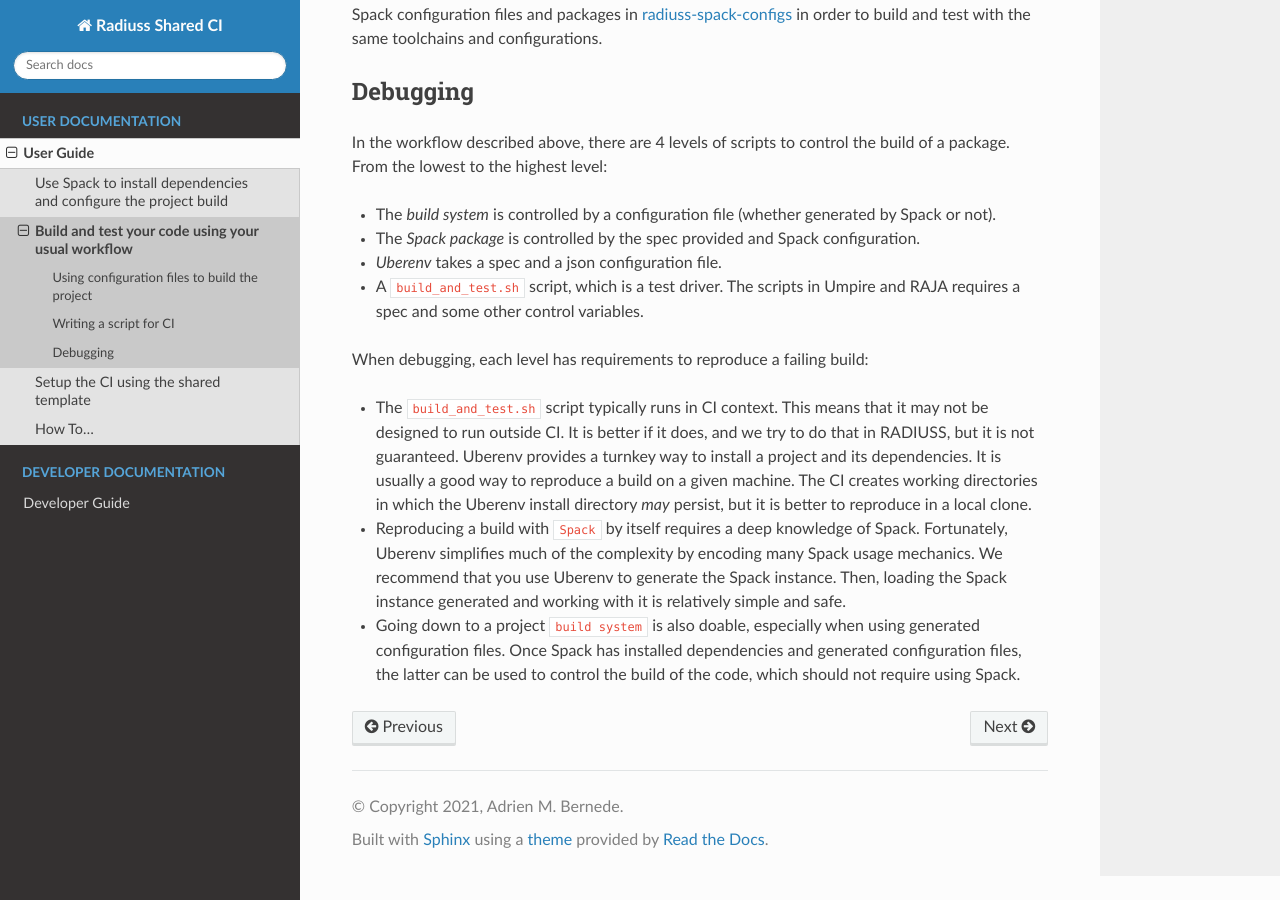
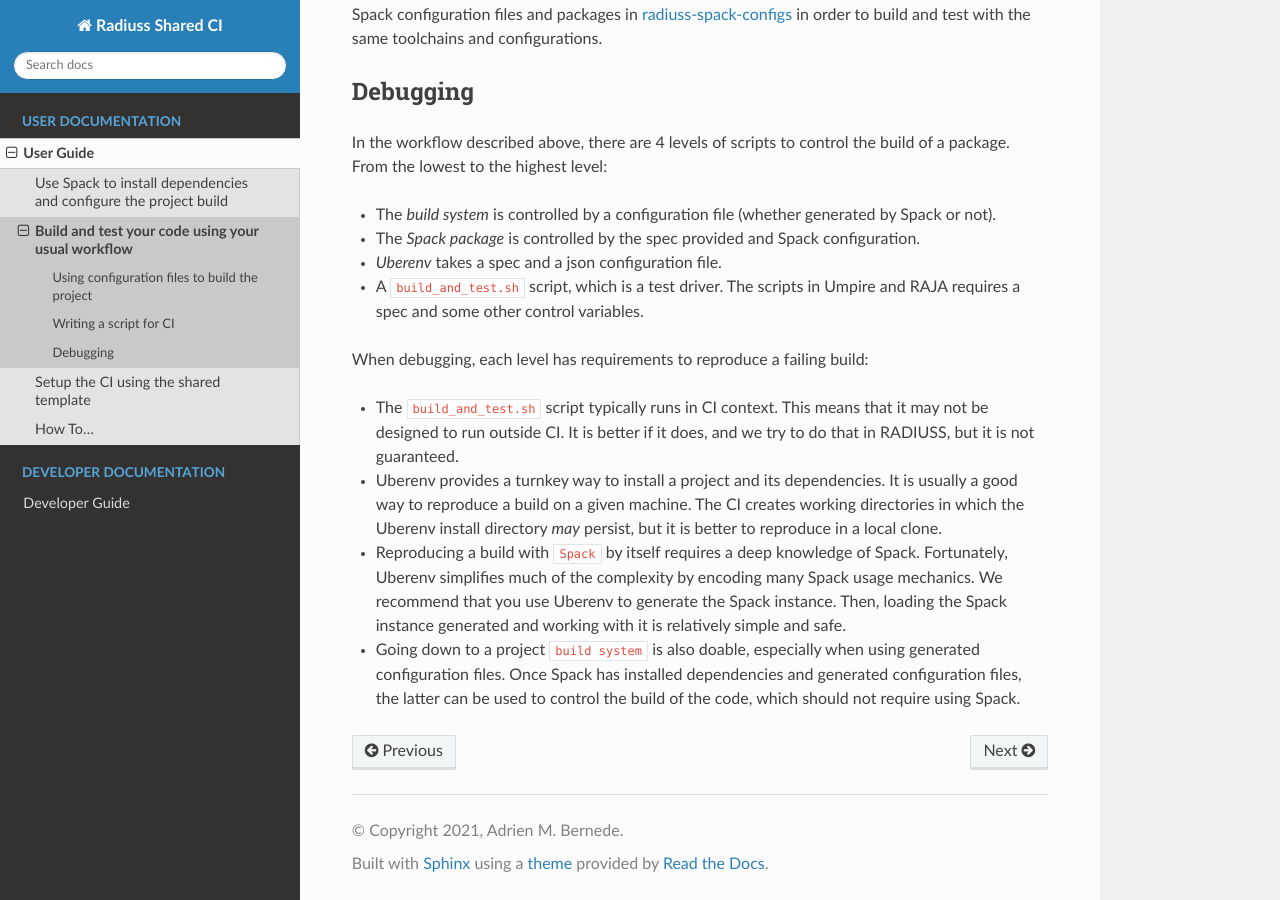
Before and after one commit to LLNL/radiuss-shared-ci, a Sphinx documentation site: the page built from docs/sphinx/user_guide/build_and_test.rst, in a window 1280 px wide and 900 px high, scrolled down 1803 px. Built offline with Sphinx 7.4.7 and the Read the Docs theme 2.0.0, drawn with Linux system fonts in a browser that asks for light colours; some of the changed text lies outside the part shown.

```diff
--- a/docs/sphinx/user_guide/build_and_test.rst
+++ b/docs/sphinx/user_guide/build_and_test.rst
@@ -12,12 +12,12 @@
 Build and test your code using your usual workflow
 ******************************************************
 
-.. image:: images/SharedCI_ProjectStructure.png
+.. figure:: images/SharedCI_ProjectStructure.png
    :scale: 18 %
    :align: center
 
-We need the project to be buildable from the CMake cached configuration
-file. A build script will be required for CI.
+   We need the project to be buildable from the CMake cached configuration
+   file. A build script will be required for CI.
 
 The second step in adopting RADIUSS CI infrastructure is to make sure your
 project can be built using the configuration file generated by Spack.  Other
@@ -104,11 +104,11 @@ When debugging, each level has requirements to reproduce a failing build:
 
 * The ``build_and_test.sh`` script typically runs in CI context. This means
   that it may not be designed to run outside CI. It is better if it does, and
-  we try to do that in RADIUSS, but it is not guaranteed. Uberenv provides a
-  turnkey way to install a project and its dependencies. It is usually a good
-  way to reproduce a build on a given machine. The CI creates working
-  directories in which the Uberenv install directory *may*
-  persist, but it is better to reproduce in a local clone.
+  we try to do that in RADIUSS, but it is not guaranteed.
+* Uberenv provides a turnkey way to install a project and its dependencies. It
+  is usually a good way to reproduce a build on a given machine. The CI creates
+  working directories in which the Uberenv install directory *may* persist, but
+  it is better to reproduce in a local clone.
 * Reproducing a build with ``Spack`` by itself requires a deep knowledge of
   Spack. Fortunately, Uberenv simplifies much of the complexity by encoding
   many Spack usage mechanics. We recommend that you use Uberenv to generate the
--- a/docs/sphinx/user_guide/index.rst
+++ b/docs/sphinx/user_guide/index.rst
@@ -19,7 +19,7 @@ easily *share the full context of their builds*. A project is then built
 and tested as usual and *most of the CI infrastructure is shared* to reduce
 duplicated effort and ease maintenance for individual projects.
 
-.. image:: images/SharedCI_ProjectStructure.png
+.. figure:: images/SharedCI_ProjectStructure.png
    :scale: 5 %
    :align: center
 
--- a/docs/sphinx/user_guide/setup_ci.rst
+++ b/docs/sphinx/user_guide/setup_ci.rst
@@ -11,7 +11,7 @@
 Setup the CI using the shared template
 **************************************
 
-.. image:: images/SharedCI_ProjectStructure.png
+.. figure:: images/SharedCI_ProjectStructure.png
    :scale: 18 %
    :align: center
 
--- a/docs/sphinx/user_guide/use_spack.rst
+++ b/docs/sphinx/user_guide/use_spack.rst
@@ -12,9 +12,8 @@
 Use Spack to install dependencies and configure the project build
 *****************************************************************
 
-.. image:: images/SharedCI_ProjectStructure.png
+.. figure:: images/SharedCI_ProjectStructure.png
    :scale: 100 %
-   :align: center
 
    The Shared Build Infrastructure turns a specified target into installed
    dependencies and a CMake cached configuration file. We chose spack as the
```
